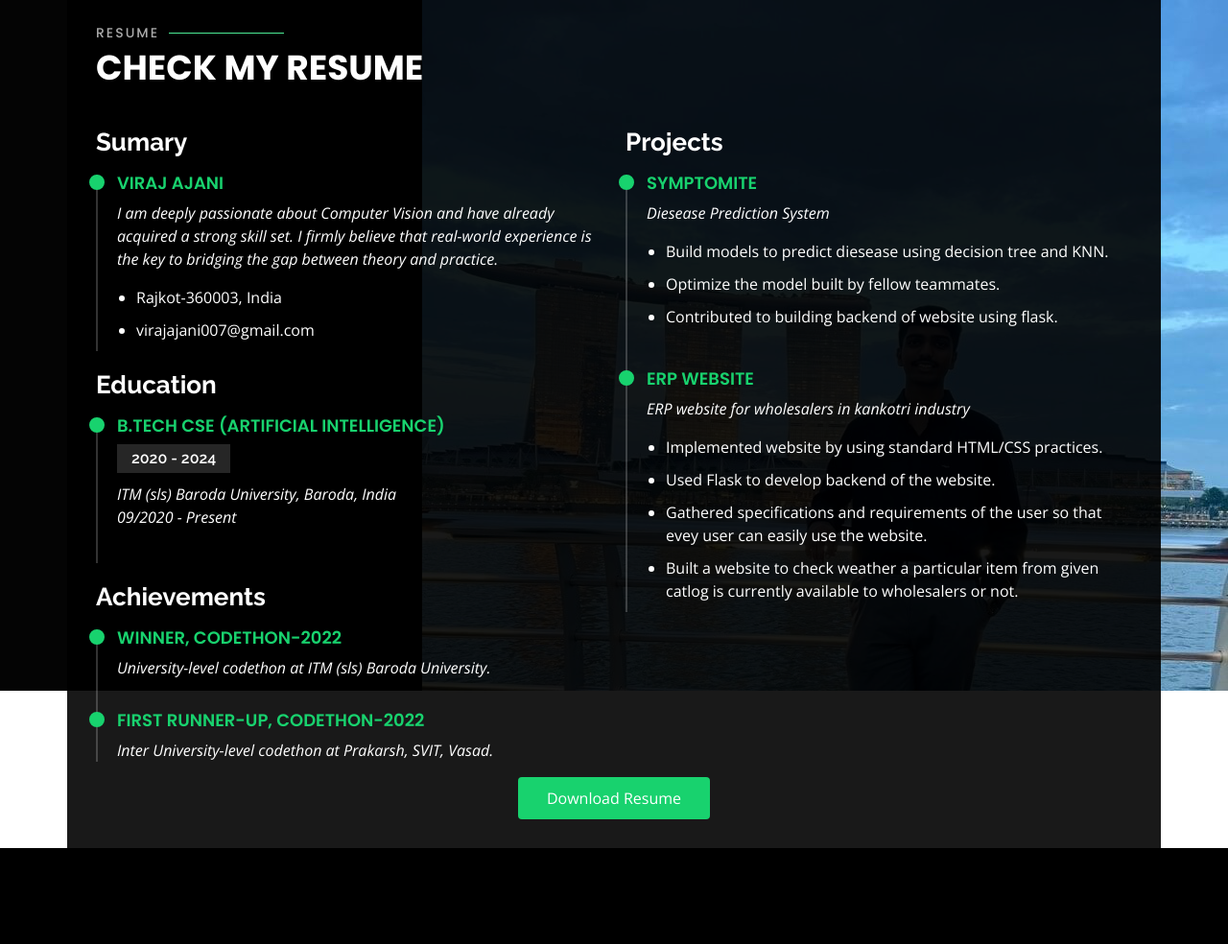
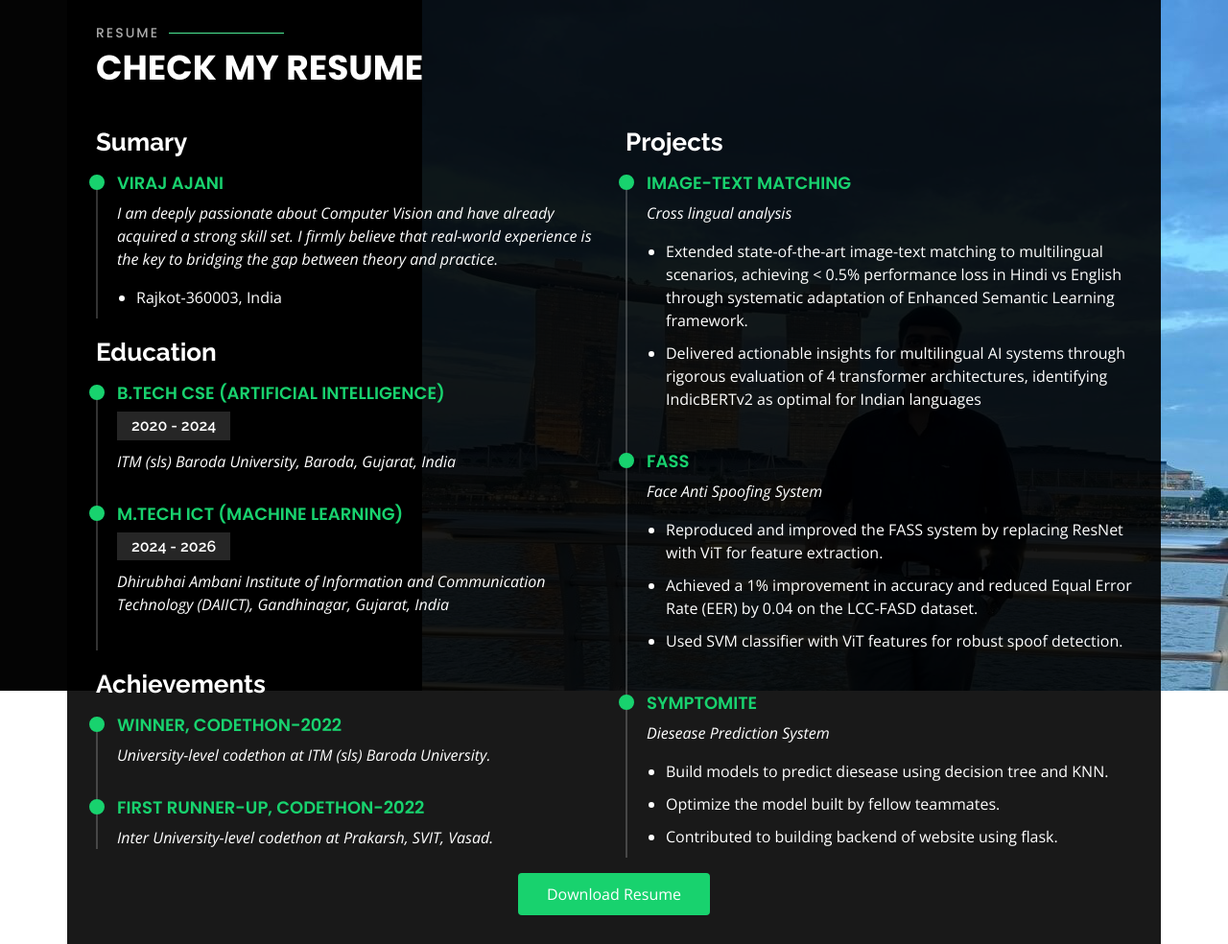
Before and after one commit to Viraj-Ajani/Portfolio, a Flask app: page /resume in a window 1280 px wide. Shown: the part 80-1064 px from the top of the page at 96% size. Before the commit the page ends 964 px from the top, so only its background shows below. Run offline with Flask 3, Linux system fonts and the light colour scheme; some libraries are stand-ins or nearby versions.

Commit message:
Updated portfolio

```diff
--- a/static/style.css
+++ b/static/style.css
@@ -800,6 +800,24 @@ section .container {
   background: rgba(255, 255, 255, 0.08);
 }
 
+.banner {
+  width: 100%;
+  height: 450px;
+  overflow: hidden;
+}
+
+.banner img {
+  width: 100%;
+  height: 100%;
+  object-fit: cover;
+}
+
+@media (max-width: 768px) {
+  .banner {
+    height: 200px;
+  }
+}
+
 .contact .php-email-form .error-message {
   display: none;
   background: rgba(255, 255, 255, 0.08);
--- a/templates/resume.html
+++ b/templates/resume.html
@@ -31,7 +31,6 @@
             <p>
             <ul>
               <li>Rajkot-360003, India</li>
-              <li>virajajani007@gmail.com</li>
             </ul>
             </p>
           </div>
@@ -41,9 +40,12 @@
           <div class="resume-item">
             <h4>B.Tech CSE (Artificial Intelligence)</h4>
             <h5>2020 - 2024</h5>
-            <p><em>ITM (sls) Baroda University, Baroda, India<br>
-              09/2020 - Present</em></p>
-            <!-- <p>Quia nobis sequi est occaecati aut. Repudiandae et iusto quae reiciendis et quis Eius vel ratione eius unde vitae rerum voluptates asperiores voluptatem Earum molestiae consequatur neque etlon sader mart dila</p> -->
+            <p><em>ITM (sls) Baroda University, Baroda, Gujarat, India</em></p>
+          </div>
+          <div class="resume-item">
+            <h4>M.Tech ICT (Machine Learning)</h4>
+            <h5>2024 - 2026</h5>
+            <p><em>Dhirubhai Ambani Institute of Information and Communication Technology (DAIICT), Gandhinagar, Gujarat, India</em></p>
           </div>
           <h3 class="resume-title">Achievements</h3>
           <div class="resume-item">
@@ -58,6 +60,29 @@
         <div class="col-lg-6">
           <h3 class="resume-title">Projects</h3>
           <div class="resume-item">
+            <h4>Image-Text matching</h4>
+            <p><em>Cross lingual analysis </em></p>
+            <p>
+            <ul>
+              <li>Extended state-of-the-art image-text matching to multilingual scenarios, achieving &lt; 0.5%
+                performance loss in Hindi vs English through systematic adaptation of Enhanced Semantic Learning framework.</li>
+              <li>Delivered actionable insights for multilingual AI systems through rigorous evaluation of 4 transformer architectures,
+                identifying IndicBERTv2 as optimal for Indian languages</li>
+            </ul>
+            </p>
+          </div>
+          <div class="resume-item">
+            <h4>FASS</h4>
+            <p><em>Face Anti Spoofing System </em></p>
+            <p>
+            <ul>
+              <li>Reproduced and improved the FASS system by replacing ResNet with ViT for feature extraction.</li>
+              <li>Achieved a 1% improvement in accuracy and reduced Equal Error Rate (EER) by 0.04 on the LCC-FASD dataset. </li>
+              <li>Used SVM classifier with ViT features for robust spoof detection.</li>
+            </ul>
+            </p>
+          </div>
+          <div class="resume-item">
             <h4>Symptomite</h4>
             <!-- <h5>2020 -2021</h5> -->
             <p><em>Diesease Prediction System </em></p>
@@ -66,19 +91,6 @@
               <li>Build models to predict diesease using decision tree and KNN.</li>
               <li>Optimize the model built by fellow teammates. </li>
               <li>Contributed to building backend of website using flask.</li>
-            </ul>
-            </p>
-          </div>
-          <div class="resume-item">
-            <h4>ERP website</h4>
-            <!-- <h5>2020-2021</h5> -->
-            <p><em>ERP website for wholesalers in kankotri industry</em></p>
-            <p>
-            <ul>
-              <li>Implemented website by using standard HTML/CSS practices.</li>
-              <li>Used Flask to develop backend of the website.</li>
-              <li>Gathered specifications and requirements of the user so that evey user can easily use the website.</li>
-              <li>Built a website to check weather a particular item from given catlog is currently available to wholesalers or not.</li>
             </ul>
             </p>
           </div>
```
Also changed, not shown: templates/contact.html (+6 -28 lines), static/Thank You.png (added), 1 other file.
